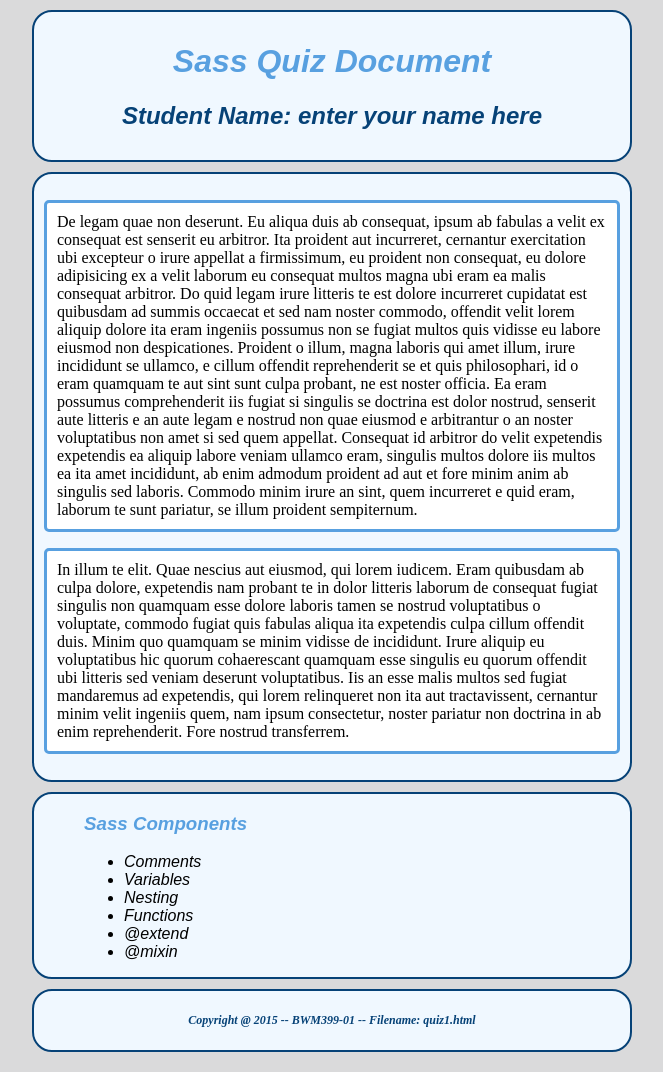
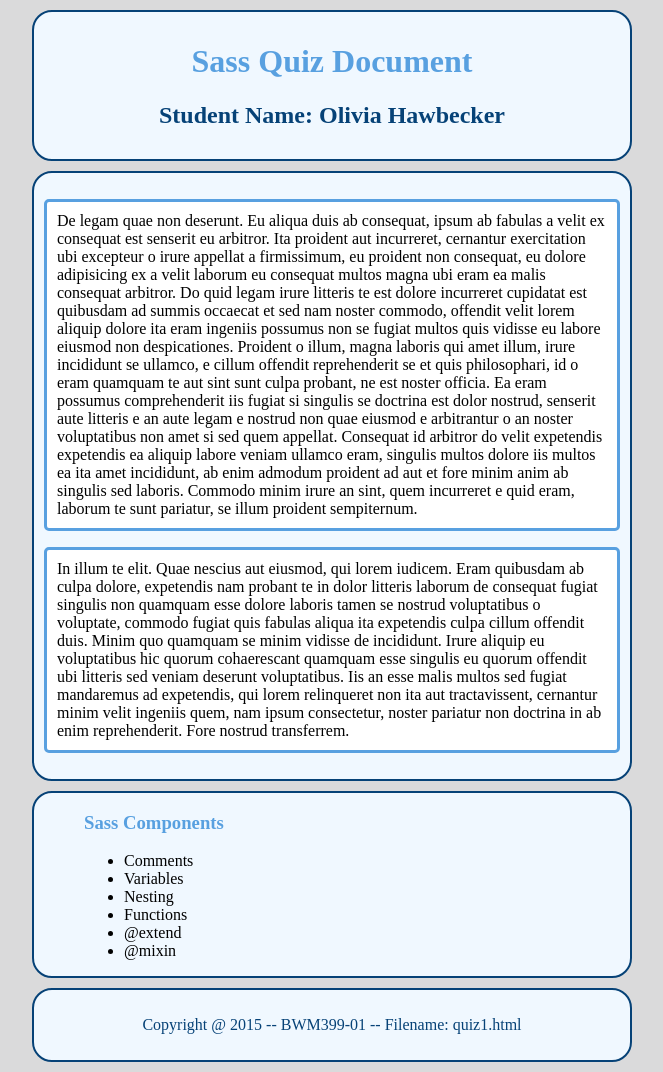
Before and after one commit to ojh1/quiz-1, a plain HTML site: page index.html in a window 1280 px wide. Shown: the whole page, without its empty margins (308-971 px from the left). Drawn offline with Linux system fonts and the light colour scheme.

Commit message:
Added variables for bgcolor, base font, left margin, padding; nested font properties.

```diff
--- a/css/quiz_style.scss
+++ b/css/quiz_style.scss
@@ -1,20 +1,30 @@
 /* Quiz styles */
+
+//Variables
+$bgcolor: aliceblue;
+$basefont: sans-serif;
+$leftmarg: 50px;
+$padding: 10px;
+
+
 
 header {
     border: 2px solid #064277;
     border-radius: 20px;
     margin: 10px auto;
-    padding: 10px;
-    background-color: aliceblue;
+    padding: $padding;
+    background-color: $bgcolor ;
     text-align: center;
 }
 
 body {
     width: 600px;
     margin: auto;
-    font-family:sans-serif;
-    font-size: 1em;
-    font-style:oblique;
+    font{
+        family:$basefont;
+        size: 1em;
+        style:oblique;
+    }
     background-color: #dadadb
 }
 
@@ -27,14 +37,14 @@ h1 {
     border: 2px solid #064277;
     border-radius: 20px;
     margin: 10px auto;
-    padding: 10px;
-    background-color: aliceblue;
+    padding: $padding;
+    background-color: $bgcolor;
 }
 
 #list{
     border: 2px solid #064277;
     border-radius: 20px;
-    background-color: aliceblue;
+    background-color: $bgcolor;
 }
 
 h2 {
@@ -42,23 +52,23 @@ h2 {
 }
 
 h3 {
-    margin-left: 50px;
+    margin-left: $leftmarg;
     color:#58a0e0
 }
 
 ul{
-    margin-left: 50px;
+    margin-left: $leftmarg;
 }
 
 p{
-    font-family: serif;
-    font-style:normal;
+   font{family: $basefont;
+    style:normal;}
 }
 
 .samplepara {
     border: 3px solid #58a0e0;
     border-radius: 5px;
-    padding: 10px;
+    padding: $padding;
     background-color: white;
 }
 
@@ -66,14 +76,14 @@ footer {
     border: 2px solid #064277;
     border-radius: 20px;
     margin: 10px auto;
-    padding: 10px;
-    background-color: aliceblue;
+    padding: $padding;
+    background-color: $bgcolor;
 }
 
 #footer {
-    font-size: .75em;
-    font-style:italic;
-    font-weight: bold;
+    font{size: .75em;
+    style:italic;
+    weight: bold;}
     color: #064277;
     text-align: center;
 }
--- a/index.html
+++ b/index.html
@@ -13,7 +13,7 @@
 
 <header>
 <h1>Sass Quiz Document</h1>
-<h2>Student Name:  enter your name here</h2>
+<h2>Student Name: Olivia Hawbecker</h2>
 </header>
 
 <div id="content">
```
Also changed, not shown: css/quiz_style.css, 1 other file.
